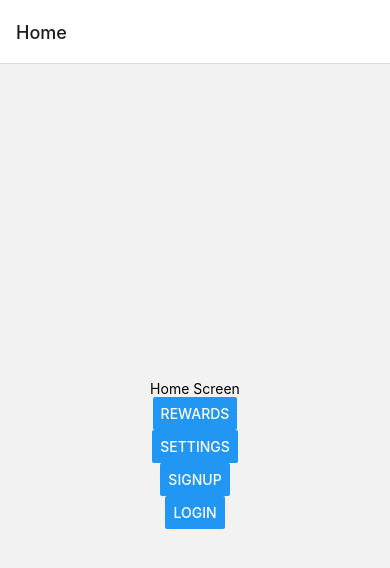
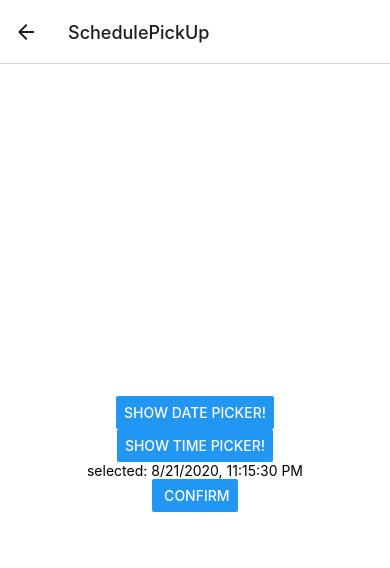
Before and after one commit to srehome/green-gold, a React Native app: screen /SchedulePickUp in a window 390 px wide. Shown: the top 568 px of the page. Built offline with nearby package versions, Linux system fonts and the light colour scheme.

Commit message:
created SchedulePickScreen

```diff
--- a/App.js
+++ b/App.js
@@ -10,6 +10,7 @@ import HomeScreen from './screens/HomeScreen';
 import RewardsScreen from './screens/RewardsScreen';
 import SettingsScreen from './screens/SettingsScreen';
 import LoginScreen from './screens/LoginScreen';
+import SchedulePickUpScreen from './screens/SchedulePickUpScreen';
 
 const Stack = createNativeStackNavigator();
 const Tab = createBottomTabNavigator();
@@ -37,6 +38,11 @@ function MyStack() {
             name="Login"
             component={LoginScreen}
         />
+        <Stack.Screen
+            name="SchedulePickUp"
+            component={SchedulePickUpScreen}
+        />
+
     </Stack.Navigator>
 );
 }
--- a/screens/HomeScreen.js
+++ b/screens/HomeScreen.js
@@ -1,6 +1,7 @@
 import React from "react";
 import { View, Text, Button } from "react-native";
-export default function HomeScreen({navigation}) {
+export default function HomeScreen({route, navigation}) {
+
   return (
     <View style={{ flex: 1, alignItems: "center", justifyContent: "center" }}>
       <Text>Home Screen</Text>
@@ -20,6 +21,10 @@ export default function HomeScreen({navigation}) {
             onPress={() => {
                     navigation.navigate('Login')
                   }}></Button>
+      <Button title="SchedulePickUp"
+            onPress={() => {
+                    navigation.navigate('SchedulePickUp')
+                  }}></Button>
     </View>
   );
 }
--- /dev/null
+++ b/screens/SchedulePickUpScreen.js
@@ -0,0 +1,74 @@
+import React, { useState } from 'react';
+import { View, Button, Text,SafeAreaView,StyleSheet,ToastAndroid } from 'react-native';
+import DateTimePicker from '@react-native-community/datetimepicker';
+
+ const SchedulePickUpScreen = ({navigation}) => {
+  const [date, setDate] = useState(new Date(1598051730000));
+  const [mode, setMode] = useState('date');
+  const [show, setShow] = useState(false);
+
+  const onChange = (event, selectedDate) => {
+    const currentDate = selectedDate;
+    setShow(false);
+    setDate(currentDate);
+  };
+
+  const showMode = (currentMode) => {
+    setShow(true);
+    setMode(currentMode);
+  };
+
+  const showDatepicker = () => {
+    showMode('date');
+  };
+
+  const showTimepicker = () => {
+    showMode('time');
+  };
+
+
+
+
+  return (
+    <SafeAreaView style={styles.container}>
+      <Button style={styles.button} onPress={showDatepicker} title="Show date picker!" />
+      <Button onPress={showTimepicker} title="Show time picker!" />
+
+      {show && (
+        <DateTimePicker
+          testID="dateTimePicker"
+          value={date}
+          mode={mode}
+          is24Hour={true}
+          onChange={onChange}
+        />
+      )}
+
+      <Text>selected: {date.toLocaleString()}</Text>
+     <Button title=" Confirm"
+              onPress={() => {
+                navigation.navigate('Home', {
+                  ScheduleDate: date
+                })
+              }}></Button>
+    </SafeAreaView>
+  );
+};
+
+const styles = StyleSheet.create({
+  container: {
+    flex: 1,
+    backgroundColor: 'white',
+    alignItems: 'center',
+    justifyContent: 'center',
+  },
+  button: {
+    marginBottom : 190,
+    marginTop:300,
+    backgroundColor: '#black',
+
+    }
+})
+
+
+export default SchedulePickUpScreen;
```
Also changed, not shown: package.json (+6 -2 lines), 1 other file (tests, documents, lock files or other folders).
